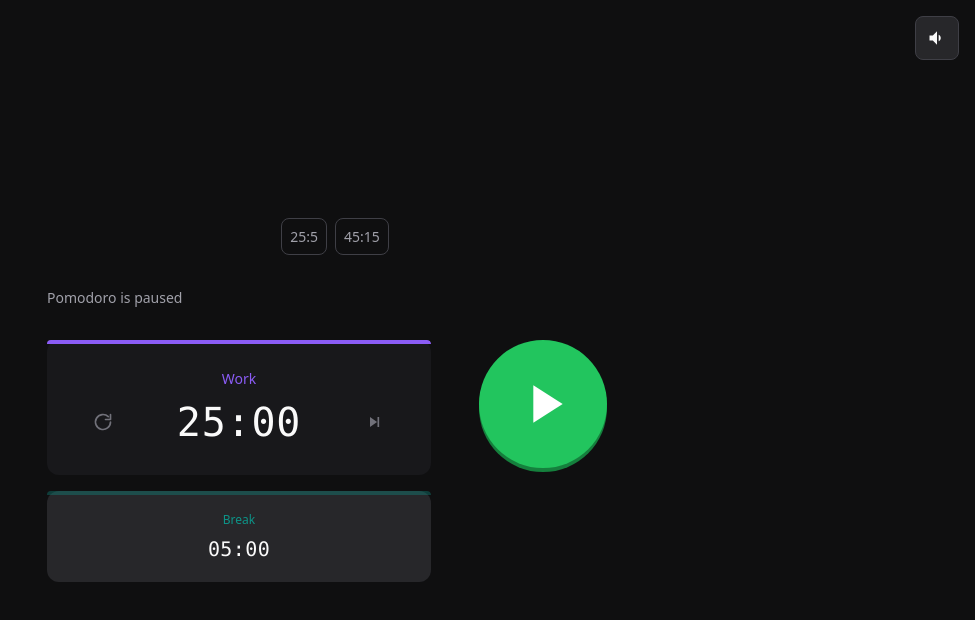
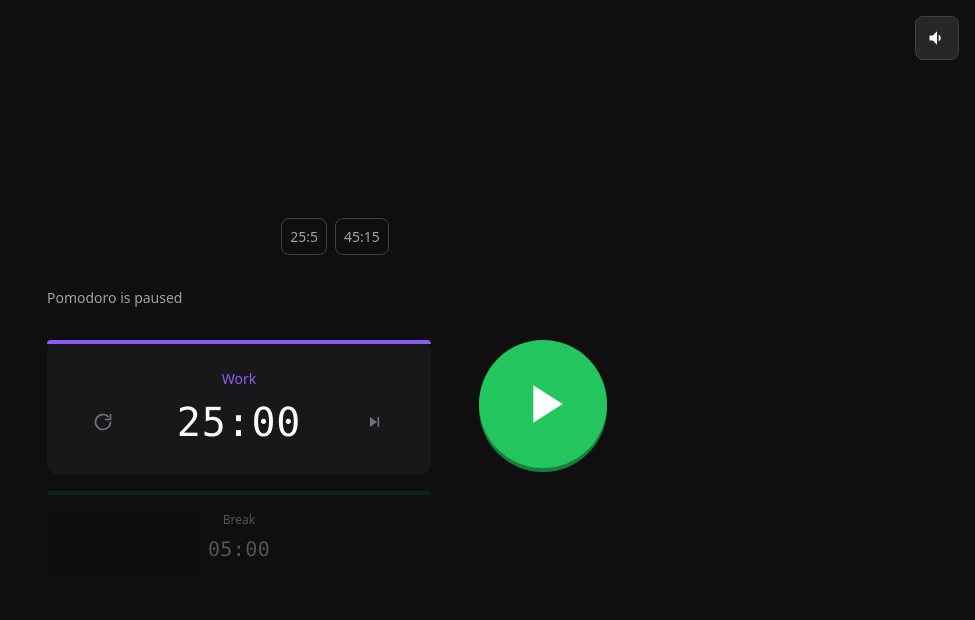
Before and after one commit to corix/pomodoro, a website built with Vite: page index.html in a window 1280 px wide. Shown: the whole page, without its empty margins (305-1280 px from the left). Built offline with nearby package versions, Linux system fonts and the light colour scheme.

Commit message:
Visually de-emphasize inactive timer

```diff
--- a/src/style.css
+++ b/src/style.css
@@ -160,13 +160,31 @@ body {
   padding-top: calc(4px + var(--space-md));
   background: var(--color-bg-muted);
   border-radius: var(--radius-lg);
-  transition: background 0.15s ease, padding 0.2s ease;
+  transition: background 0.4s ease, padding 0.4s ease, opacity 0.4s ease;
   position: relative;
+}
+
+/* Inactive segment: darker and smaller */
+.timer__segment:not(.timer__segment--active) {
+  background: var(--color-bg);
+  opacity: 0.7;
+}
+.timer__segment:not(.timer__segment--active) .timer__time,
+.timer__segment:not(.timer__segment--active) .timer__time--input {
+  color: var(--color-text-subtle);
+}
+.timer__segment:not(.timer__segment--active) .timer__segment-label {
+  color: var(--color-text-subtle);
+}
+.timer__segment:not(.timer__segment--active) .timer__time--input::placeholder {
+  color: var(--color-text-subtle);
+  opacity: 0.8;
 }
 
 .timer__segment .timer__time,
 .timer__segment .timer__time--input {
   font-size: var(--text-xl);
+  transition: color 0.4s ease, font-size 0.4s ease, width 0.4s ease;
 }
 
 .timer__segment-row {
@@ -219,6 +237,7 @@ body {
   font-size: var(--text-xs);
   font-weight: var(--font-weight-medium);
   color: var(--color-text-muted);
+  transition: color 0.4s ease, font-size 0.4s ease;
 }
 
 .timer__segment--active {
@@ -261,6 +280,7 @@ body {
   background: var(--color-border-subtle);
   border-radius: var(--radius-lg) var(--radius-lg) 0 0;
   overflow: hidden;
+  transition: opacity 0.4s ease;
 }
 
 .timer__progress-bar {
@@ -280,7 +300,7 @@ body {
 }
 
 .timer__segment:not(.timer__segment--active) .timer__progress {
-  opacity: 0.35;
+  opacity: 0.2;
 }
 
 .timer__segment--active .timer__progress {
```
